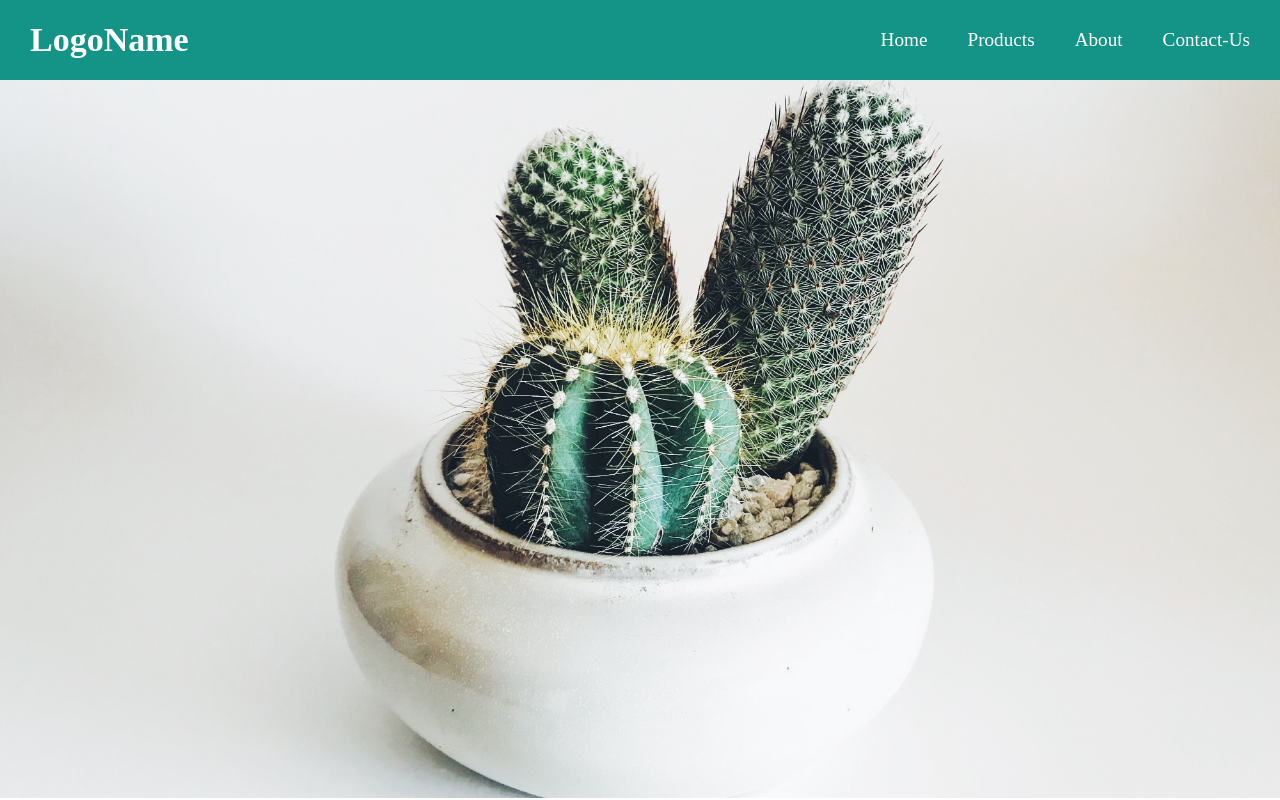
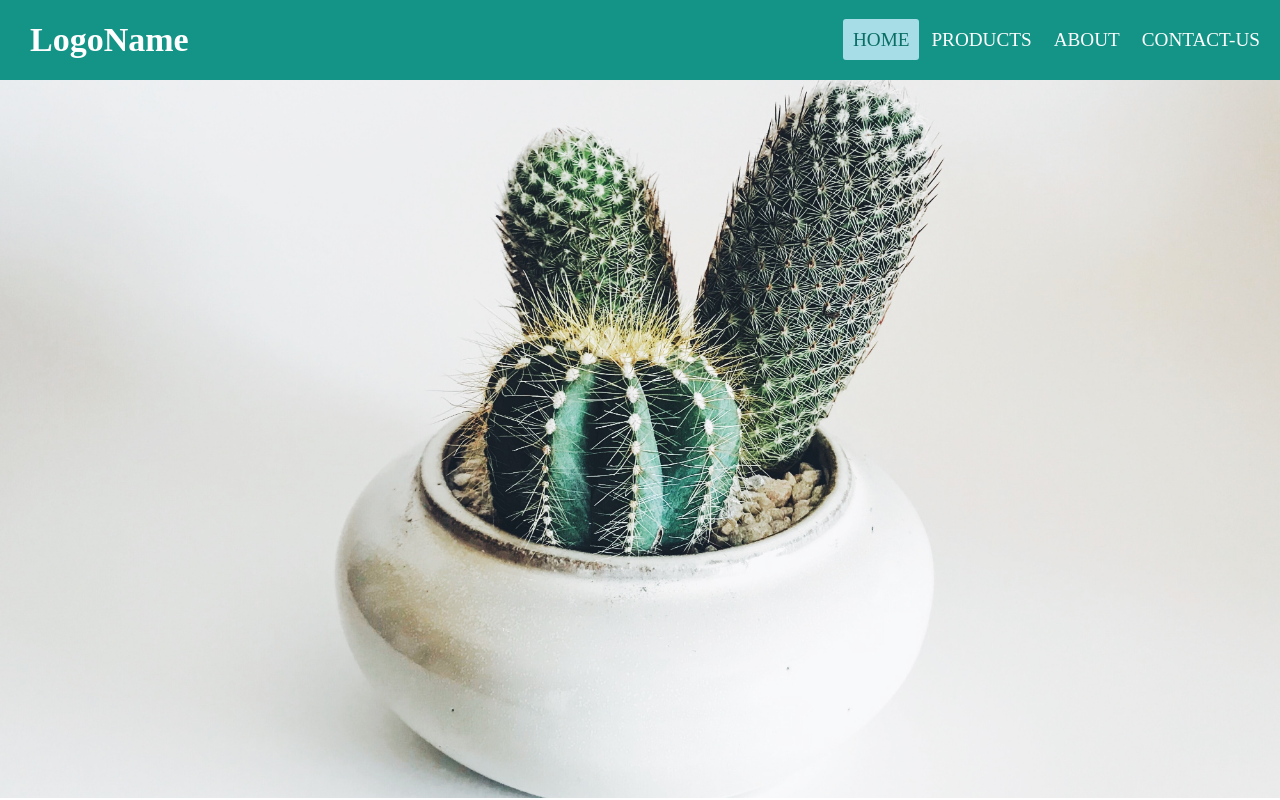
Before and after one commit to nirajroy149/navbar-1-pratice, a plain HTML site: page index.html in a window 1280 px wide. Drawn offline with Linux system fonts and the light colour scheme.

Commit message:
changed some css

```diff
--- a/index.html
+++ b/index.html
@@ -19,7 +19,7 @@
         </label>
         <h2 class="logo">LogoName</h2>
         <ul>
-            <li><a href="#">Home</a></li>
+            <li><a href="#" class="active">Home</a></li>
             <li><a href="#">Products</a></li>
             <li><a href="#">About</a></li>
             <li><a href="#">Contact-Us</a></li>
--- a/styles.css
+++ b/styles.css
@@ -4,6 +4,7 @@
     font-family: Montserrat;
     list-style: none;
     text-decoration: none;
+    box-sizing: border-box;
 
 }
 
@@ -18,7 +19,6 @@
 }
 
 nav{
-
     height: 80px;
     width: 100%;
     background-color: #139487;
@@ -44,7 +44,10 @@
     line-height: 80px;
     color: #fff;
     font-size: 1.2rem;
-    padding:10px 20px;
+    padding:10px;
+    margin-left: 2px;
+    border-radius: 3px;
+    text-transform: uppercase;
 }
 input[type=checkbox]{
     display: none;
@@ -61,7 +64,13 @@
 }
 
 a:hover{
-    background-color: #86C6F4;
+    background-color: rgb(167, 221, 231);
+    color: #096d63;
+}
+a.active{
+    background-color: rgb(167, 221, 231);
+    color: #096d63;
+
 }
 
 @media (max-width: 768px)
@@ -82,15 +91,12 @@
         width: 100%;
         background-color: #139487c4;
         transition: 0.5s ;
-
     }
 
     ul li{
         float: none;
         display: inline-block;
         width: 100%;
-
-
     }
     ul li a{
         display: inline-block;
@@ -101,10 +107,9 @@
 
     }
 
-    a:hover{
+    a.active,a:hover{
         background-color: #139487;
-        color: rgb(86, 88, 81);
-
+        color: white;
     }
 
     .bar{
```
